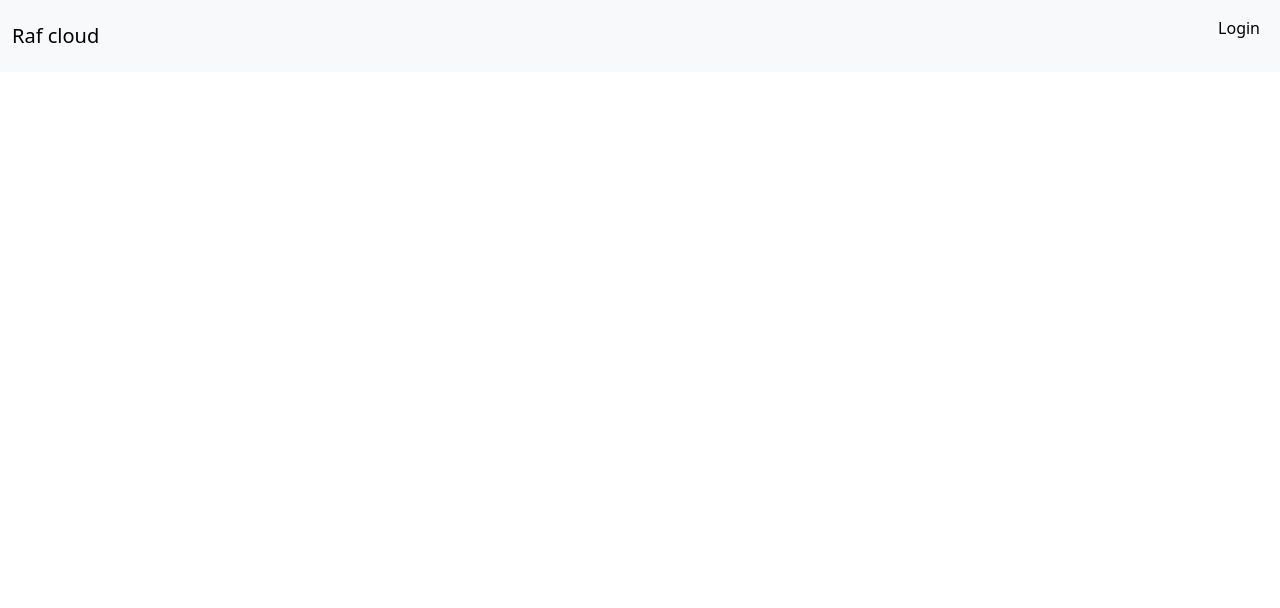
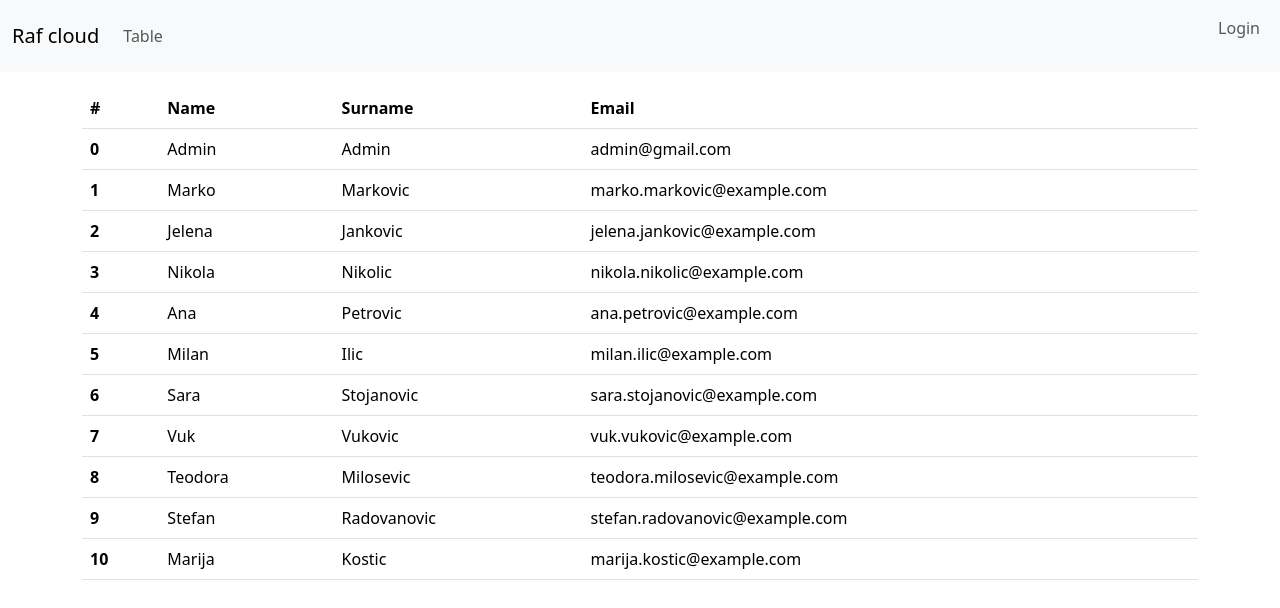
Before and after one commit to jankotosic3/ProjekatNWP_jtosic4522rn_igajic7823rn, an Angular app in the folder raf-cloud-frontend/: page /user-table in a window 1280 px wide. Before the commit this address led to /. Shown: the top 608 px of the page. Built offline with nearby package versions, Linux system fonts and the light colour scheme.

Commit message:
stranica za prikaz svih korisnika, treba dodati samo prikaz permissija koje ima korisnik, ne znam jos kako to da izvedem ali videcemo nesto, zakomentarisano je sta treba dodati u user-table.html fajlu kada se napravi funkcionalnost za to, kapiram da nije neka filozofija isk

```diff
--- a/raf-cloud-frontend/src/app/app.routes.ts
+++ b/raf-cloud-frontend/src/app/app.routes.ts
@@ -1,6 +1,8 @@
 import { Routes } from '@angular/router';
 import { UserLoginComponent } from './user-login/user-login.component';
+import { UserTableComponent } from './user-table/user-table.component';
 
 export const routes: Routes = [
   { path: 'user-login', component: UserLoginComponent },
+  { path: 'user-table', component: UserTableComponent },
 ];
--- a/raf-cloud-frontend/src/app/auth.service.ts
+++ b/raf-cloud-frontend/src/app/auth.service.ts
@@ -23,5 +23,4 @@ export class AuthService {
     userLogout() {
         this.userLoggedIn = null;
     }
-
 }
--- a/raf-cloud-frontend/src/app/dummy-users.ts
+++ b/raf-cloud-frontend/src/app/dummy-users.ts
@@ -1,79 +1,90 @@
 export const DUMMY_USERS = [
   {
-    "name": "Admin",
-    "surname": "Admin",
-    "email": "admin@gmail.com",
-    "password": "admin",
-    "permissions": []
+    id: '0',
+    name: 'Admin',
+    surname: 'Admin',
+    email: 'admin@gmail.com',
+    password: 'admin',
+    permissions: [],
   },
   {
-    "name": "Marko",
-    "surname": "Markovic",
-    "email": "marko.markovic@example.com",
-    "password": "password123",
-    "permissions": []
+    id: '1',
+    name: 'Marko',
+    surname: 'Markovic',
+    email: 'marko.markovic@example.com',
+    password: 'password123',
+    permissions: [],
   },
   {
-    "name": "Jelena",
-    "surname": "Jankovic",
-    "email": "jelena.jankovic@example.com",
-    "password": "password456",
-    "permissions": []
+    id: '2',
+    name: 'Jelena',
+    surname: 'Jankovic',
+    email: 'jelena.jankovic@example.com',
+    password: 'password456',
+    permissions: [],
   },
   {
-    "name": "Nikola",
-    "surname": "Nikolic",
-    "email": "nikola.nikolic@example.com",
-    "password": "password789",
-    "permissions": []
+    id: '3',
+    name: 'Nikola',
+    surname: 'Nikolic',
+    email: 'nikola.nikolic@example.com',
+    password: 'password789',
+    permissions: [],
   },
   {
-    "name": "Ana",
-    "surname": "Petrovic",
-    "email": "ana.petrovic@example.com",
-    "password": "password321",
-    "permissions": []
+    id: '4',
+    name: 'Ana',
+    surname: 'Petrovic',
+    email: 'ana.petrovic@example.com',
+    password: 'password321',
+    permissions: [],
   },
   {
-    "name": "Milan",
-    "surname": "Ilic",
-    "email": "milan.ilic@example.com",
-    "password": "password654",
-    "permissions": []
+    id: '5',
+    name: 'Milan',
+    surname: 'Ilic',
+    email: 'milan.ilic@example.com',
+    password: 'password654',
+    permissions: [],
   },
   {
-    "name": "Sara",
-    "surname": "Stojanovic",
-    "email": "sara.stojanovic@example.com",
-    "password": "password987",
-    "permissions": []
+    id: '6',
+    name: 'Sara',
+    surname: 'Stojanovic',
+    email: 'sara.stojanovic@example.com',
+    password: 'password987',
+    permissions: [],
   },
   {
-    "name": "Vuk",
-    "surname": "Vukovic",
-    "email": "vuk.vukovic@example.com",
-    "password": "password159",
-    "permissions": []
+    id: '7',
+    name: 'Vuk',
+    surname: 'Vukovic',
+    email: 'vuk.vukovic@example.com',
+    password: 'password159',
+    permissions: [],
   },
   {
-    "name": "Teodora",
-    "surname": "Milosevic",
-    "email": "teodora.milosevic@example.com",
-    "password": "password753",
-    "permissions": []
+    id: '8',
+    name: 'Teodora',
+    surname: 'Milosevic',
+    email: 'teodora.milosevic@example.com',
+    password: 'password753',
+    permissions: [],
   },
   {
-    "name": "Stefan",
-    "surname": "Radovanovic",
-    "email": "stefan.radovanovic@example.com",
-    "password": "password852",
-    "permissions": []
+    id: '9',
+    name: 'Stefan',
+    surname: 'Radovanovic',
+    email: 'stefan.radovanovic@example.com',
+    password: 'password852',
+    permissions: [],
   },
   {
-    "name": "Marija",
-    "surname": "Kostic",
-    "email": "marija.kostic@example.com",
-    "password": "password951",
-    "permissions": []
-  }
-]
+    id: '10',
+    name: 'Marija',
+    surname: 'Kostic',
+    email: 'marija.kostic@example.com',
+    password: 'password951',
+    permissions: [],
+  },
+];
--- a/raf-cloud-frontend/src/app/header/header.component.html
+++ b/raf-cloud-frontend/src/app/header/header.component.html
@@ -7,20 +7,25 @@
         id="navbarNavAltMarkup"
       >
         <div class="navbar-nav">
-          <!-- OVDE IDU RUTE ZA STRANICE -->
+          <a
+            [routerLink]="'/user-table'"
+            class="nav-link "
+            aria-current="page"
+          >
+            Table
+          </a>
         </div>
         <div class="d-flex">
           <div class="navbar-nav">
             <a
               [routerLink]="'/user-login'"
-              class="nav-link active"
+              class="nav-link"
               aria-current="page"
             >
               @if(userLoggedIn){
-                <p>{{userLoggedIn.name}}</p>
-              }
-              @else {
-                <p>Login</p>
+              <p>{{ userLoggedIn.name }}</p>
+              } @else {
+              <p>Login</p>
               }
             </a>
           </div>
--- /dev/null
+++ b/raf-cloud-frontend/src/app/user-table/user-table.component.html
@@ -0,0 +1,22 @@
+<table class="table">
+  <thead>
+    <tr>
+      <th scope="col">#</th>
+      <th scope="col">Name</th>
+      <th scope="col">Surname</th>
+      <th scope="col">Email</th>
+<!-- <th scope="col">Permissions</th> -->
+    </tr>
+  </thead>
+  <tbody>
+    @for (user of users; track user.id) {
+    <tr>
+      <th scope="row">{{user.id}}</th>
+      <td>{{user.name}}</td>
+      <td>{{user.surname}}</td>
+      <td>{{user.email}}</td>
+      <!-- <td>{{user.permissions}}</td> -->
+    </tr>
+    }
+  </tbody>
+</table>
--- /dev/null
+++ b/raf-cloud-frontend/src/app/user-table/user-table.component.ts
@@ -0,0 +1,17 @@
+import { Component } from '@angular/core';
+import { AuthService } from '../auth.service';
+
+@Component({
+  selector: 'app-user-table',
+  standalone: true,
+  imports: [],
+  templateUrl: './user-table.component.html',
+  styleUrl: './user-table.component.css'
+})
+export class UserTableComponent {
+  constructor(private authService: AuthService) {}
+
+  get users(){
+    return this.authService.users;
+  }
+}
```
Also changed, not shown: raf-cloud-frontend/src/app/user-table/user-table.component.css (added).
